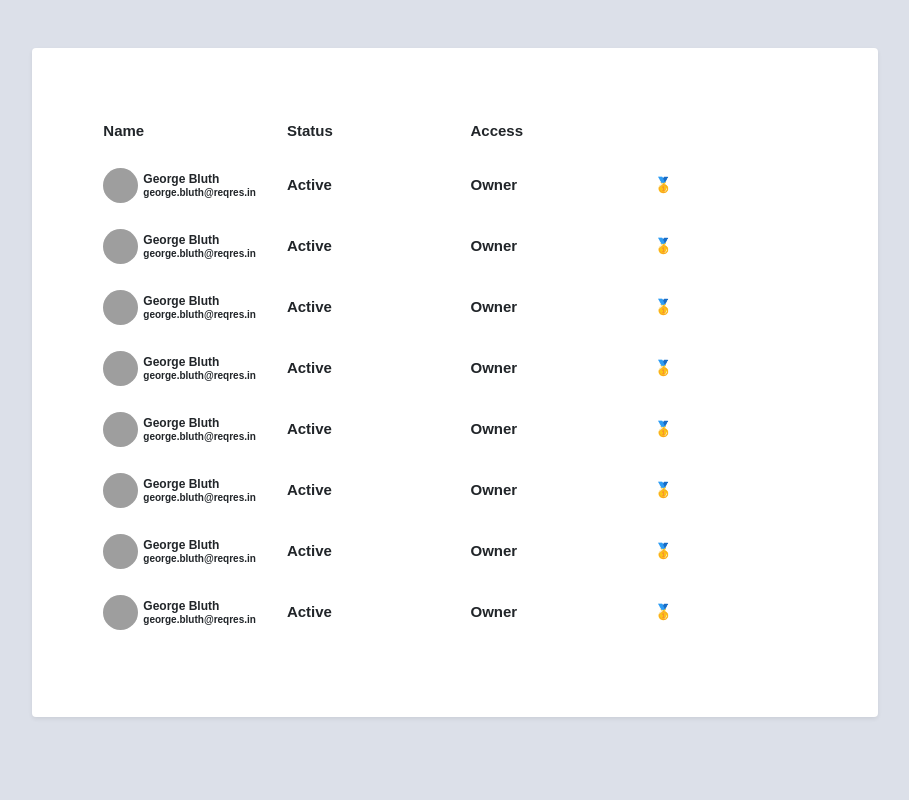
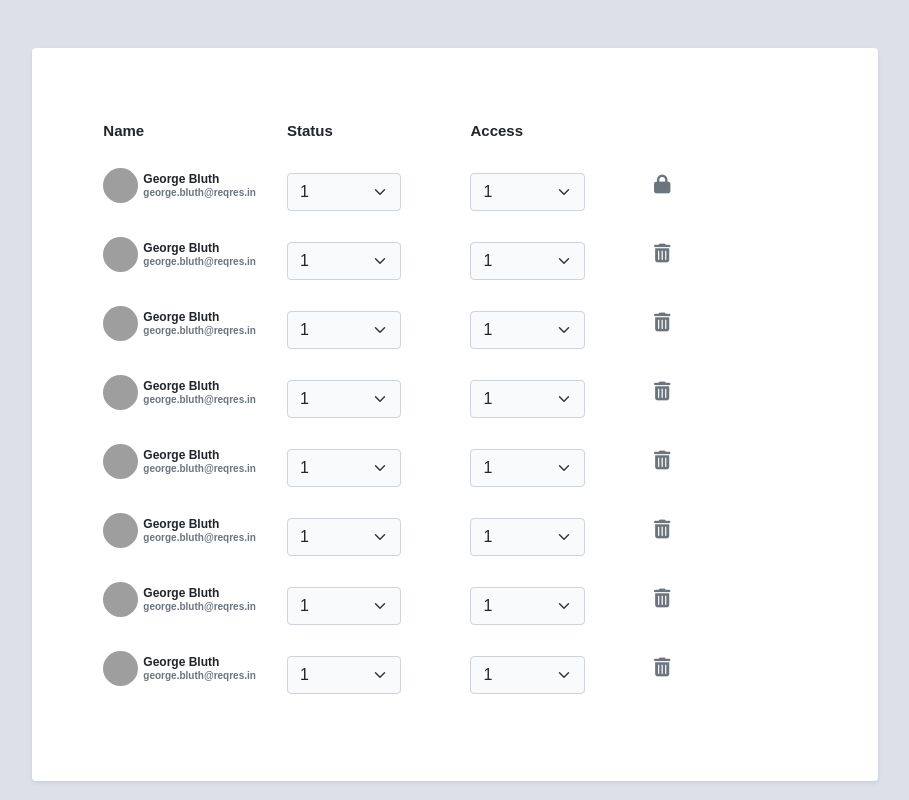
Before and after one commit to sayan99614/practical-07, a React (Create React App) app: page / in a window 1280 px wide. Shown: the whole page, without its empty margins (185-1094 px from the left). Built offline with nearby package versions, Linux system fonts and the light colour scheme; grey boxes are pictures that could not be loaded.

Commit message:
added input options and implemented table layout

```diff
--- a/public/index.html
+++ b/public/index.html
@@ -8,6 +8,13 @@
     <meta
       name="description"
       content="Web site created using create-react-app"
+    />
+    <link
+      rel="stylesheet"
+      href="https://cdnjs.cloudflare.com/ajax/libs/font-awesome/6.0.0/css/all.min.css"
+      integrity="sha512-9usAa10IRO0HhonpyAIVpjrylPvoDwiPUiKdWk5t3PyolY1cOd4DSE0Ga+ri4AuTroPR5aQvXU9xC6qOPnzFeg=="
+      crossorigin="anonymous"
+      referrerpolicy="no-referrer"
     />
     <link rel="apple-touch-icon" href="%PUBLIC_URL%/logo192.png" />
     <!--
--- a/src/components/MainCard.js
+++ b/src/components/MainCard.js
@@ -16,7 +16,7 @@ function MainCard(props) {
               </tr>
             </thead>
             <tbody>
-              <UserProfile />
+              <UserProfile isOwner={true} />
               <UserProfile />
               <UserProfile />
               <UserProfile />
--- a/src/components/UserProfile.js
+++ b/src/components/UserProfile.js
@@ -1,7 +1,7 @@
 import React from "react";
 import Avatar from "react-avatar";
 import "./userprofile.css";
-function UserProfile(props) {
+function UserProfile({ isOwner }) {
   return (
     <tr>
       <th>
@@ -15,13 +15,29 @@ function UserProfile(props) {
           </div>
           <div className="d-flex flex-column">
             <div className="name">George Bluth</div>
-            <div className="email">george.bluth@reqres.in</div>
+            <div className="email text-secondary">george.bluth@reqres.in</div>
           </div>
         </div>
       </th>
-      <td>Active</td>
-      <td>Owner</td>
-      <td>🥇 </td>
+      <td>
+        <select className="form-select w-75 form-control-sm" id="example1">
+          <option>1</option>
+          <option>2</option>
+        </select>
+      </td>
+      <td>
+        <select className="form-select w-75 form-control-sm">
+          <option>1</option>
+          <option>2</option>
+        </select>
+      </td>
+      <td>
+        {isOwner ? (
+          <i class="fa-solid fa-lock fa-lg text-secondary" />
+        ) : (
+          <i class="fa-solid fa-trash-can fa-lg text-secondary"></i>
+        )}
+      </td>
     </tr>
   );
 }
--- a/src/components/userprofile.css
+++ b/src/components/userprofile.css
@@ -20,3 +20,6 @@ table {
   margin-top: -5px;
   margin-right: 5px;
 }
+.form-select {
+  background-color: rgb(248, 250, 251);
+}
```
